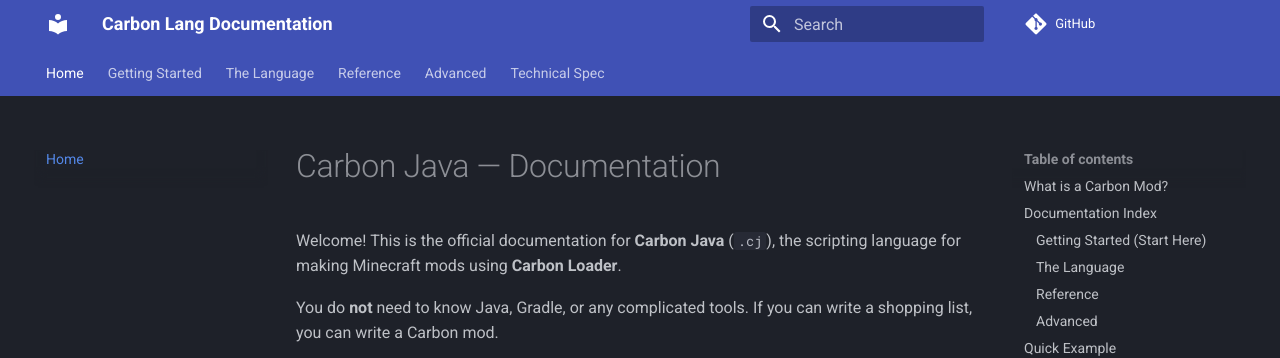
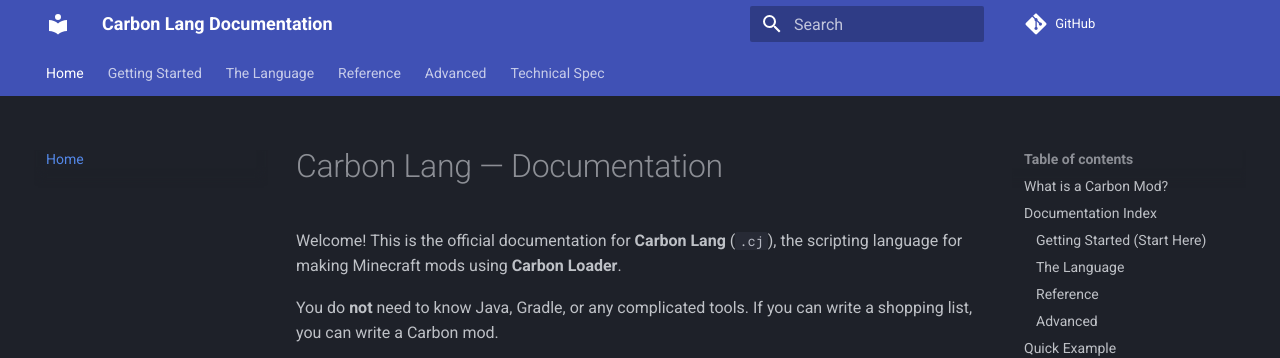
Before and after one commit to StratCube2/carbon-script, an MkDocs documentation site: the page built from docs/index.md, in a window 1280 px wide and 900 px high. Shown: the top 358 px of the window. Built offline with MkDocs 1.6.1 and Material for MkDocs 9.7.7, drawn with Linux system fonts in a browser that asks for light colours; comment, search, counter and statistics services are not loaded.

Commit message:
Update index.md

```diff
--- a/docs/index.md
+++ b/docs/index.md
@@ -1,6 +1,6 @@
-# Carbon Java — Documentation
+# Carbon Lang — Documentation
 
-Welcome! This is the official documentation for **Carbon Java** (`.cj`), the scripting language for making Minecraft mods using **Carbon Loader**.
+Welcome! This is the official documentation for **Carbon Lang** (`.cj`), the scripting language for making Minecraft mods using **Carbon Loader**.
 
 You do **not** need to know Java, Gradle, or any complicated tools. If you can write a shopping list, you can write a Carbon mod.
 
```
